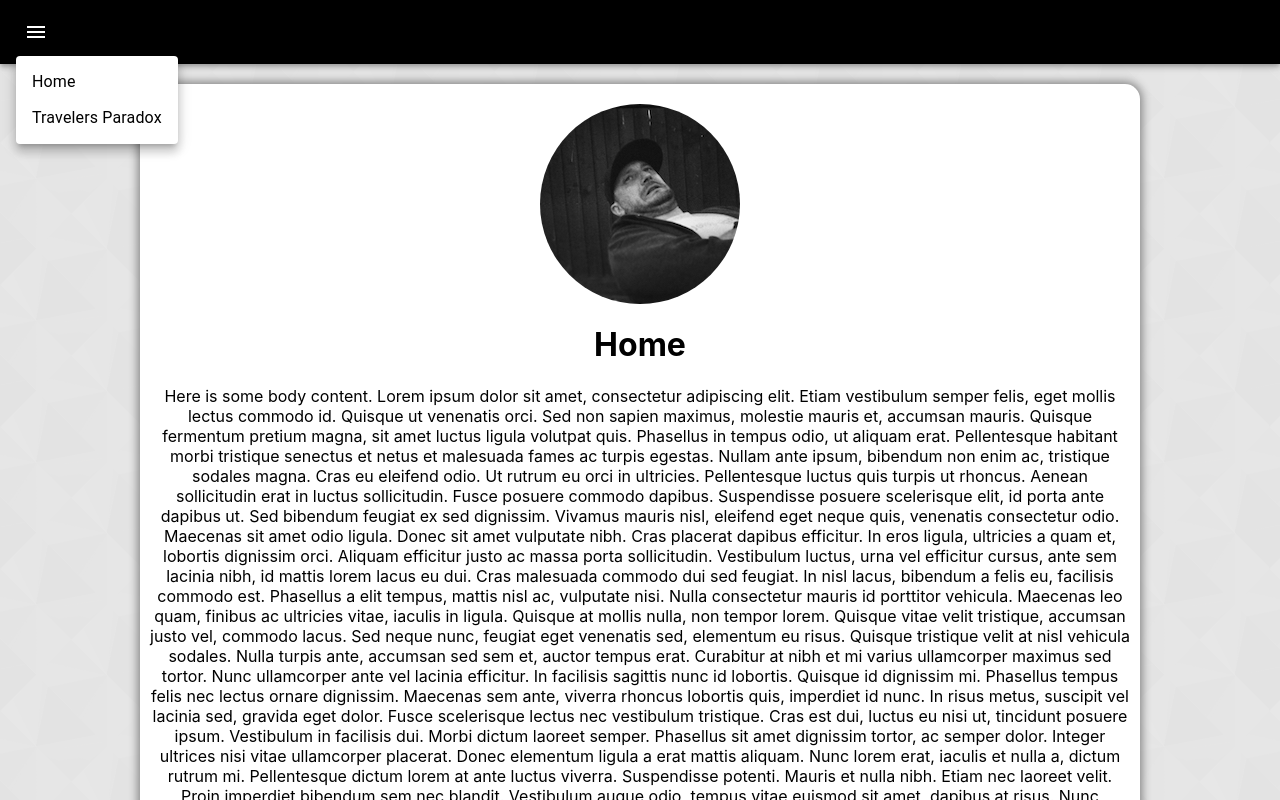
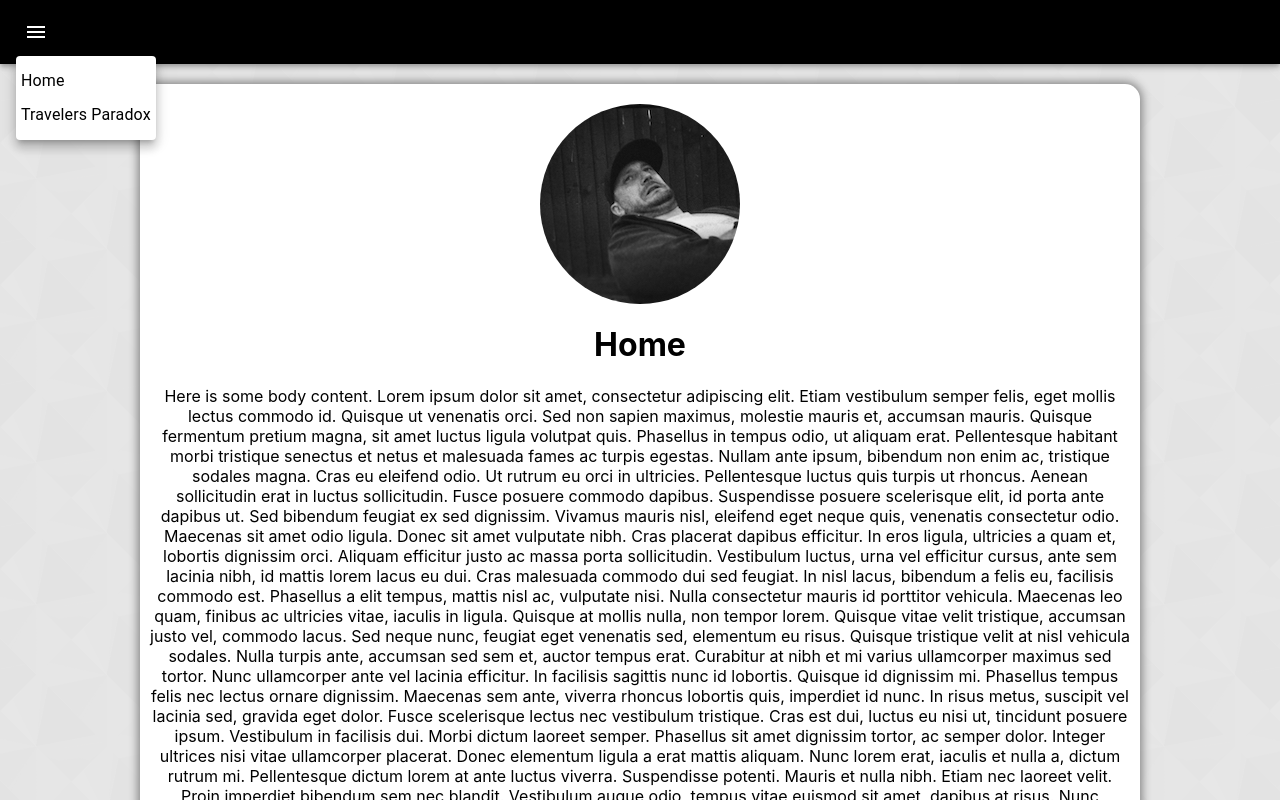
Before and after one commit to Keatsmachine/keatsmachine.github.io, a React (Create React App) app in the folder keatsmachine-github-pages/: page / in a window 1280 px wide. Both pictures are taken after a click on the button "menu". Shown: the top 800 px of the page. Built offline with nearby package versions, Linux system fonts and the light colour scheme.

Commit message:
Made menu easier to interact with

```diff
--- a/keatsmachine-github-pages/src/components/BasicMenu.jsx
+++ b/keatsmachine-github-pages/src/components/BasicMenu.jsx
@@ -50,10 +50,15 @@ export default function BasicMenu() {
             onClick={() => {
               handleClose(index);
             }}
+            sx={{
+              padding: "0px"
+            }}
           >
             <Link style={{
               color: "black",
-              textDecoration: "none"
+              textDecoration: "none",
+              flex: "auto",
+              padding: "5px"
             }} to={"/" + page.url}>{page.title}</Link>
           </MenuItem>
         ))}
```
